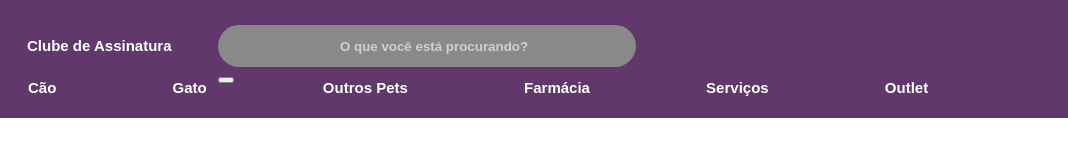
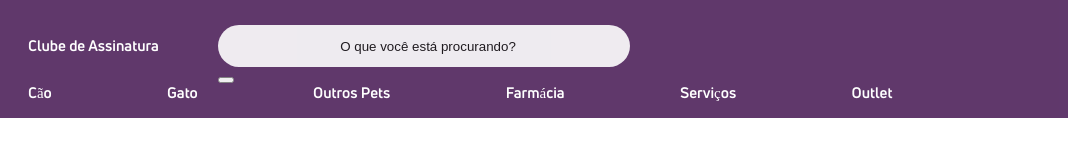
Before and after one commit to Helder45/PetShop, a plain HTML site: page index.html in a window 1280 px wide. Shown: the full height of the page, 212-1280 px from the left. Drawn offline with Linux system fonts and the light colour scheme.

Commit message:
add search bar

```diff
--- a/index.html
+++ b/index.html
@@ -15,7 +15,7 @@
             <div class="clube">Clube de Assinatura</div>
             <div class="busca">
                 <input type="text" placeholder="O que você está procurando?" class="pesquisa">
-                <button type="submit" class="Enviar"></button>
+                <button type="submit" class="enviar"></button>
             </div>
             <div class="links">
                 <ul>
--- a/style.css
+++ b/style.css
@@ -1,14 +1,18 @@
 @font-face {
     font-family: Uni-Neue-Demo;
     src: url(fonts/unineue-regular.otf);
+}
+@font-face {
+    font-family: Uni-Neue-Demo-Strong;
+    src: url(fonts/unineue-bold.otf);
 }
 
 body{
     padding: 0px;
     margin: 0px;
-    font-family: Uni Neue,sans-serif;
+    font-family: Uni-Neue-Demo, sans-serif;
     font-style: normal;
-    font-weight: 600;
+    font-weight: 500;
     font-size: 15px;
     line-height: 15px;
     text-decoration: none;
@@ -34,7 +38,8 @@ header{
 .links ul{
     position: absolute;
     list-style: none;
-    top: 65px;
+    font-family: Uni-Neue-Demo-Strong;
+    top: 70px;
     left: 100px;
 }
 .links ul li:hover{
@@ -44,13 +49,15 @@ header{
 
 .links ul li{
     display: inline;
+
     padding: 0px;
     margin: 0px 12px 0px 100px;
 }
 .clube{
     position: absolute;
+    font-family: Uni-Neue-Demo-Strong;
     top: 38px;
-    left: 239px;
+    left: 240px;
 
 }
 .busca{
@@ -64,16 +71,18 @@ header{
 .busca .pesquisa{
     width: 100%;
     height: 100%;
+    border-width: 0;
     border-style: none;
     border-radius: 30px;
-    background-color: #7D7D7D;
     border-color: #cacbcc;
-    padding: 1px 2px 1px 16px;
+    background-color: #FFF;
+    padding: 1px 2px 1px 10px;
     text-align: center;
+    opacity: .90;
+}
+.pesquisa::placeholder{
+    color: #000;
+}
+.enviar{
 
 }
-.pesquisa::placeholder{
-    color: #cacbcc;
-    font-style: normal;
-    font-weight: bold;
-}
```
